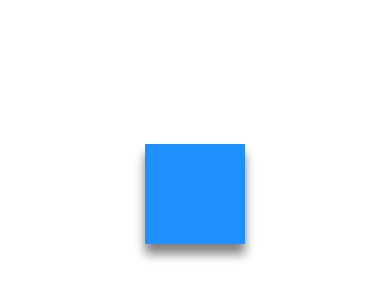
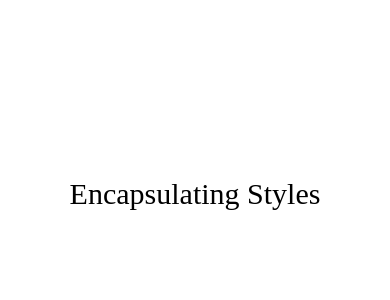
Before and after one commit to JigneshRathore/DoneWithIt, a React Native app: screen / in a window 390 px wide. Shown: the part 228-528 px from the top of the page. Built offline with nearby package versions, Linux system fonts and the light colour scheme.

Commit message:
Encapsulating Styles

```diff
--- a/App.js
+++ b/App.js
@@ -6,12 +6,15 @@ import GlobalStyles from "./GlobalStyles";
 // import WelcomeScreen from "./app/screens/WelcomeScreen";
 // import ViewImageScreen from "./app/screens/ViewImageScreen";
 // import Borders from "./app/ui/Borders";
-import Shadows from "./app/ui/Shadows";
+// import Shadows from "./app/ui/Shadows";
+import AppText from "./app/components/AppText";
 
 export default function App() {
   return (
     <SafeAreaView style={GlobalStyles.androidSafeArea}>
-      <Shadows />
+      <AppText>
+        Encapsulating Styles
+      </AppText>
       {/* <StatusBar style="auto" /> */}
     </SafeAreaView>
   );
--- /dev/null
+++ b/app/components/AppText.js
@@ -0,0 +1,23 @@
+import { View, Text, Platform, StyleSheet } from "react-native";
+import React from "react";
+
+export default function AppText({ children }) {
+  return (
+    <View
+      style={{
+        flex: 1,
+        justifyContent: "center",
+        alignItems: "center",
+      }}
+    >
+      <Text style={styles.text}>{children}</Text>
+    </View>
+  );
+}
+
+const styles = StyleSheet.create({
+  text: {
+    fontSize: 30,
+    fontFamily: Platform.OS === "android" ? "Roboto" : "Avenir",
+  },
+});
```
